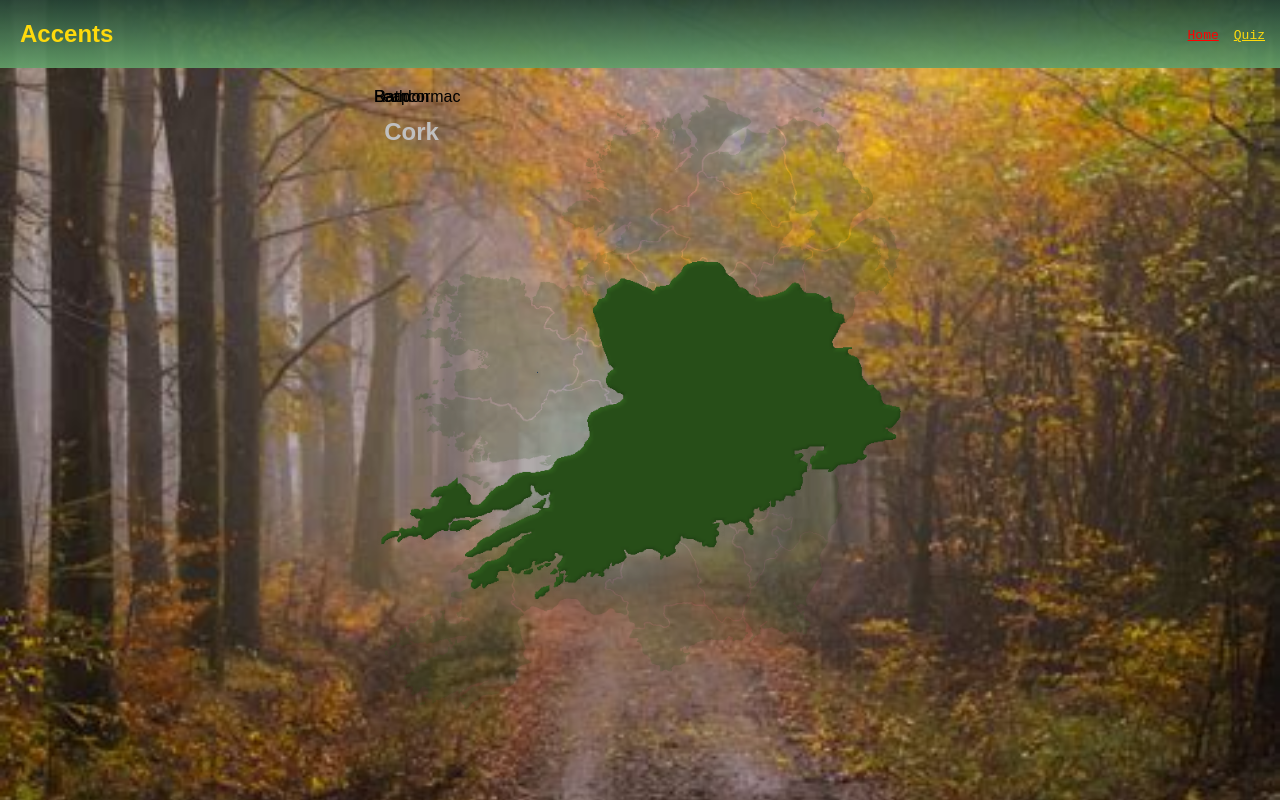
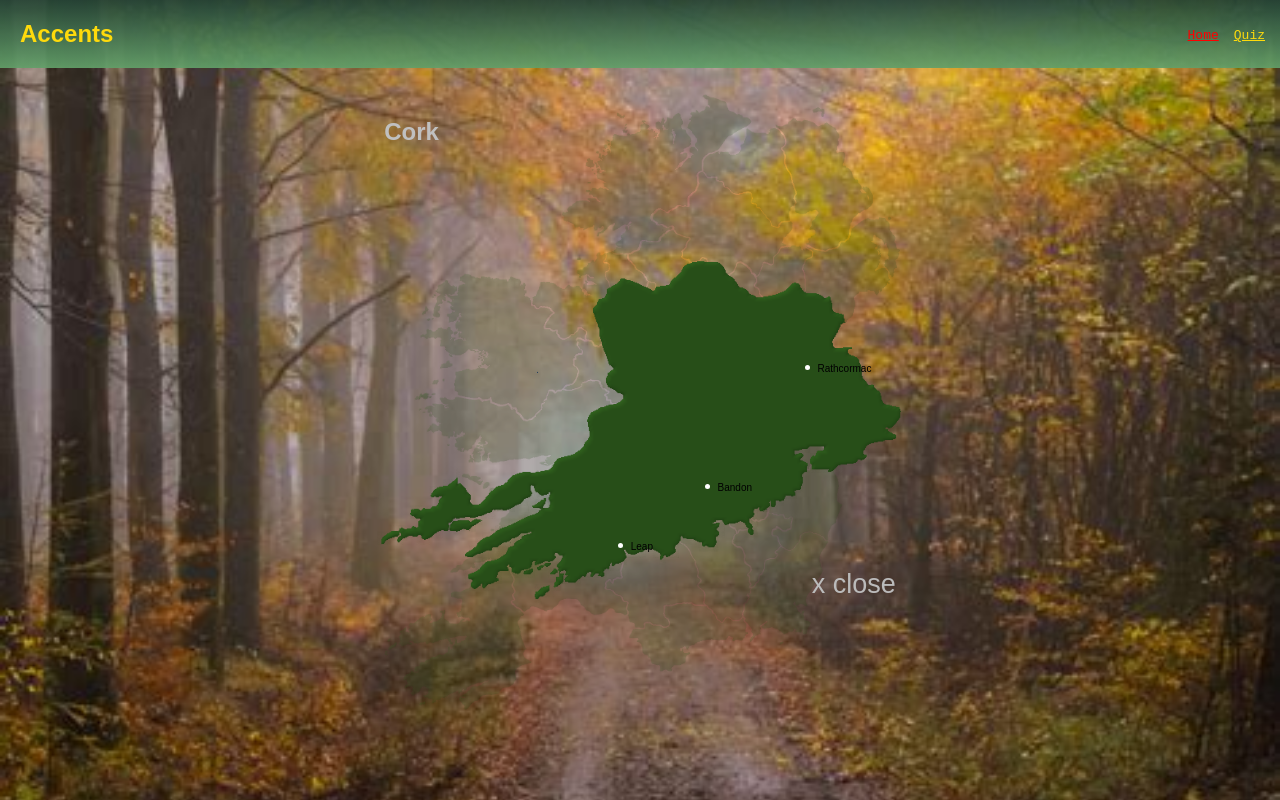
Before and after one commit to johnrearden/accents, a React (Create React App) app: page / in a window 1280 px wide. Both pictures are taken after a click on the picture 540 px from the left and 675 px from the top of the page. Built offline with nearby package versions, Linux system fonts and the light colour scheme.

Commit message:
accent locations moved to own component

```diff
--- /dev/null
+++ b/src/AccentSelector.js
@@ -0,0 +1,72 @@
+import React from 'react';
+import { accentLocations } from './data/accent_locations.js';
+import { calculateXPos, calculateYPos } from './utilities/PositionTranslator';
+
+
+const AccentSelector = (props) => {
+    let locationList = [];
+    if (accentLocations.get(props.name)) {
+        locationList = accentLocations.get(props.name);
+    }
+    if (props.name == 'cork') {
+        locationList.forEach((loc) => {
+            let xLoc = loc.adjustedX;
+            if (xLoc = -1) {
+                xLoc = calculateXPos(loc.long);
+                loc.adjustedX = xLoc - props.absLeft;
+            }
+            let yLoc = loc.adjustedY;
+            if (yLoc = -1) {
+                yLoc = calculateYPos(loc.lat);
+                loc.adjustedY = yLoc - props.absTop;
+            }
+        });
+    }
+
+    const locationButtons = locationList.map((location) => {
+        let expansionRatio = props.expanded ? props.expandedRatio : 1.0;
+        let xPos = props.left + location.adjustedX * props.sizeRatio * expansionRatio;
+        let yPos = props.top + location.adjustedY * props.sizeRatio * expansionRatio;
+        let textSize = Math.round(props.height * expansionRatio / 75);
+        let buttonSize = Math.round(props.height * expansionRatio / 150);
+        return (
+            <React.Fragment key={location.name}>
+                <div>
+                    <div style={{
+                        transitionProperty: 'opacity, left, top, width, height',
+                        transitionDuration: '0.3s',
+                        transitionTimingFunction: 'ease-in-out',
+                        position: 'absolute',
+                        width: buttonSize + 'px',
+                        height: buttonSize + 'px',
+                        left: xPos - 3,
+                        top: yPos - 3,
+                        borderRadius: '50%',
+                        background: 'white',
+                        zIndex: 11,
+                        opacity: props.expanded ? 1.0 : 0.0,
+                    }}>
+                    </div>
+                    <div style={{
+                        transitionProperty: 'opacity, left, top, width, height',
+                        transitionDuration: '0.3s',
+                        transitionTimingFunction: 'ease-in-out',
+                        position: 'absolute',
+                        fontSize: textSize + 'px',
+                        left: xPos + 10,
+                        top: yPos - textSize / 2,
+                        zIndex: 11,
+                        opacity: props.expanded ? 1.0 : 0.0,
+                    }}>
+                        {location.name}
+                    </div>
+                </div>
+
+            </React.Fragment>
+        )
+    });
+
+    return locationButtons;
+}
+
+export default AccentSelector;
--- a/src/CountyTile.css
+++ b/src/CountyTile.css
@@ -5,6 +5,9 @@
 }
 
 .county_label {
+    transition-property: opacity, left, top, width, height;
+    transition-duration: 0.3s;
+    transition-timing-function: ease-in-out;
     position: absolute;
 }
 
@@ -15,3 +18,16 @@
 .location_buttons:hover {
     color: blue;
 }
+
+.close_button {
+    transition-property: opacity;
+    transition-duration: 0.3s;
+    transition-timing-function: ease-in-out;
+    background: transparent;
+    color: #bbbbbb;
+    position: absolute;
+}
+
+.close_button:hover {
+    color: white
+}
--- a/src/CountyTile.js
+++ b/src/CountyTile.js
@@ -1,82 +1,20 @@
 import zIndex from '@material-ui/core/styles/zIndex';
 import React, { useEffect, useRef } from 'react';
 import './CountyTile.css';
+import AccentSelector from './AccentSelector.js';
 import { accentLocations } from './data/accent_locations.js'
 import { county_data } from './data/county_data.js'
 import { calculateXPos, calculateYPos } from './utilities/PositionTranslator';
 
 const CountyTile = (props) => {
 
-    let locationList = [];
-    if (accentLocations.get(props.name)) {
-        locationList = accentLocations.get(props.name);
-    }
-    if (props.name == 'cork') {
-        locationList.forEach((loc) => {
-            let xLoc = loc.adjustedX;
-            if (xLoc = -1) {
-                xLoc = calculateXPos(loc.long);
-                loc.adjustedX = xLoc - props.absLeft;
-            }
-            let yLoc = loc.adjustedY;
-            if (yLoc = -1) {
-                yLoc = calculateYPos(loc.lat);
-                loc.adjustedY = yLoc - props.absTop;
-            }
-        });
-    }
-
-
-
-
-
     const onClick = (event) => {
         props.handleClick();
     }
 
-    const locationButtons = locationList.map((location) => {
-        let expansionRatio = props.expanded ? props.expandedRatio : 1.0;
-        let xPos = props.left + location.adjustedX * props.sizeRatio * expansionRatio;
-        let yPos = props.top + location.adjustedY * props.sizeRatio * expansionRatio;
-        let textSize = Math.round(props.height * expansionRatio / 75);
-        let buttonSize = Math.round(props.height * expansionRatio / 150);
-        return (
-            <React.Fragment>
-                <div>
-                    <div style={{
-                        transitionProperty: 'opacity, left, top, width, height',
-                        transitionDuration: '0.3s',
-                        transitionTimingFunction: 'ease-in-out',
-                        position: 'absolute',
-                        width: buttonSize + 'px',
-                        height: buttonSize + 'px',
-                        left: xPos - 3,
-                        top: yPos - 3,
-                        borderRadius: '50%',
-                        background: 'white',
-                        zIndex: 11,
-                        opacity: props.expanded ? 1.0 : 0.0,
-                    }}>
-                    </div>
-                    <div style={{
-                        transitionProperty: 'opacity, left, top, width, height',
-                        transitionDuration: '0.3s',
-                        transitionTimingFunction: 'ease-in-out',
-                        position: 'absolute',
-                        //color: 'white',
-                        fontSize: textSize + 'px',
-                        left: xPos + 10,
-                        top: yPos - textSize / 2,
-                        zIndex: 11,
-                        opacity: props.expanded ? 1.0 : 0.0,
-                    }}>
-                        {location.name}
-                    </div>
-                </div>
-
-            </React.Fragment>
-        )
-    });
+    const onCloseButtonClicked = (event) => {
+        props.onFocusLost();
+    }
 
     let source = '/images/counties_mono/' + props.name + '.png';
     let coords = county_data.get(props.name);
@@ -84,13 +22,15 @@ const CountyTile = (props) => {
     let left = coords.left * props.sizeRatio;
     let width = coords.width * props.sizeRatio;
     let height = coords.height * props.sizeRatio;
+    let textSize = (Math.round(props.mapRect.width * .05)).toString() + 'px';
+    let ratio = 1.0;
     if (props.expanded) {
         console.log(props.name + ' is expanded');
         let expandedWidth = props.mapRect.width * 1.0;
         if (expandedWidth > width * 4) {
             expandedWidth = width * 4;
         }
-        let ratio = expandedWidth / (width);
+        ratio = expandedWidth / width;
         let expandedHeight = height * ratio;
         let expandedLeft = (props.mapRect.width / 2) - (expandedWidth / 2);
         let expandedTop = (props.mapRect.height / 2) - (expandedHeight / 2);
@@ -98,6 +38,7 @@ const CountyTile = (props) => {
         left = expandedLeft;
         width = expandedWidth;
         height = expandedHeight;
+
     }
     let opac = 1.0;
     if (props.highlighted && !props.expanded) {
@@ -123,7 +64,7 @@ const CountyTile = (props) => {
                     width: width,
                     height: height,
                     opacity: opac,
-                    zIndex: props.highlighted ? 10 : 5,
+                    zIndex: props.highlighted ? 3 : 1,
                 }} />
             <div className='county_label'
                 style={{
@@ -131,14 +72,38 @@ const CountyTile = (props) => {
                     top: top + height / 2,
                     left: left + width / 4,
                     color: 'white',
-                    fontSize: '12px',
-                    opacity: 0.0,
-                    zIndex: 6
+                    fontSize: textSize,
+                    opacity: props.highlighted && !props.expanded? 1.0 : 0.0,
+                    zIndex: 4,
+                    pointerEvents: 'none'
                 }}>
                 {props.name}
             </div>
             <div className='location_buttons'>
-                {locationButtons}
+                <AccentSelector name={props.name}
+                                expandedRatio={ratio}
+                                sizeRatio={props.sizeRatio}
+                                left={left}
+                                top={top}
+                                absLeft={coords.left}
+                                absTop={coords.top}
+                                width={width}
+                                height={height}
+                                expanded={props.expanded}
+                />
+            </div>
+            <div>
+                <button className='close_button'
+                        style={{
+                            opacity: props.expanded ? 1.0 : 0.0,
+                            border: 'none',
+                            fontSize: textSize,
+                            left: width - 100,
+                            top: top + height * 0.9,
+                            zIndex: 4}}
+                        onClick={onCloseButtonClicked}>
+                            x close
+                </button>
             </div>
         </div>
     );
--- a/src/Megamap.js
+++ b/src/Megamap.js
@@ -141,19 +141,6 @@ function Megamap(props) {
 
     return (
         <div className='megamap' ref={componentReference} onMouseMove={onMouseMove}>
-            <div>
-                {/* <img src='/images/ireland_maps/counties_monochrome.png'
-                    alt='count_mono.png'
-                    style={{
-                        position: 'absolute',
-                        left: mapRect.left,
-                        top: mapRect.top,
-                        width: mapRect.width,
-                        height: mapRect.height,
-                        // backgroundColor: '#444444cc',
-                        opacity: 0.0,
-                    }} /> */}
-            </div>
             <div id='main_div'
                 className='ireland_map_div'
                 ref={mainDivRef}
```
